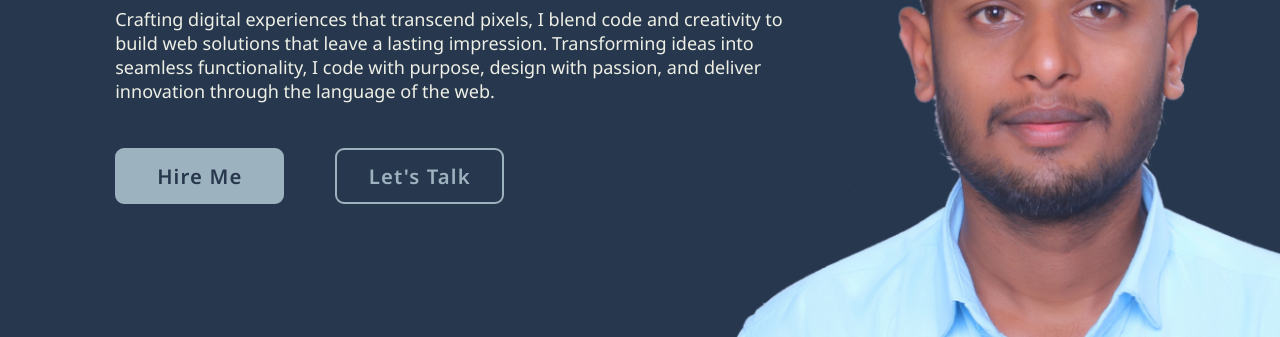
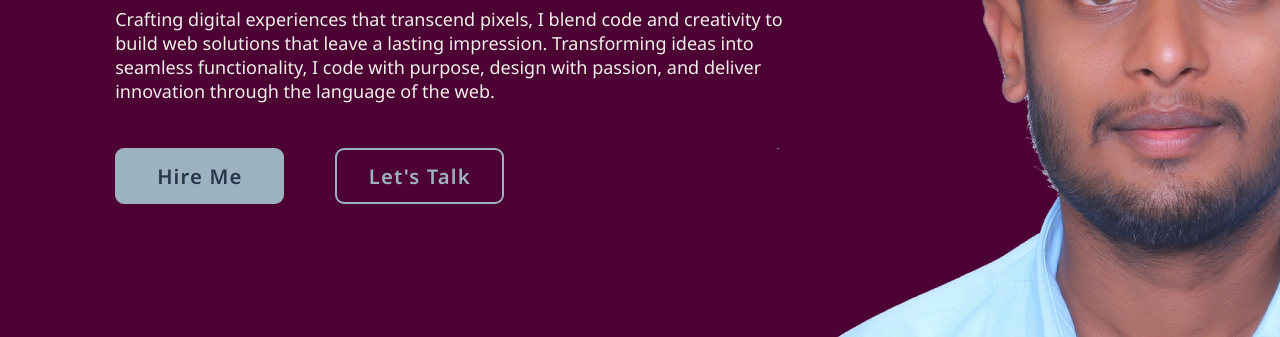
Before and after one commit to StrangerNikhs/web_deploy, a plain HTML site: page index.html in a window 1280 px wide. Shown: the part 372-709 px from the top of the page. Drawn offline with nearby package versions, Linux system fonts and the light colour scheme.

Commit message:
Update style.css

```diff
--- a/style.css
+++ b/style.css
@@ -78,7 +78,7 @@ section {
   display: flex;
   align-items: center;
   padding: 0 9%;
-  background: url("home.jpg") no-repeat;
+  background: url("home1.jpg") no-repeat;
   background-position: center;
 }
 .home-content {
```
